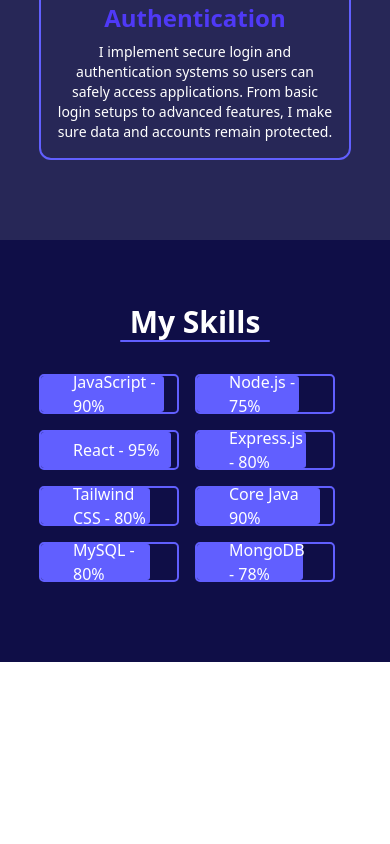
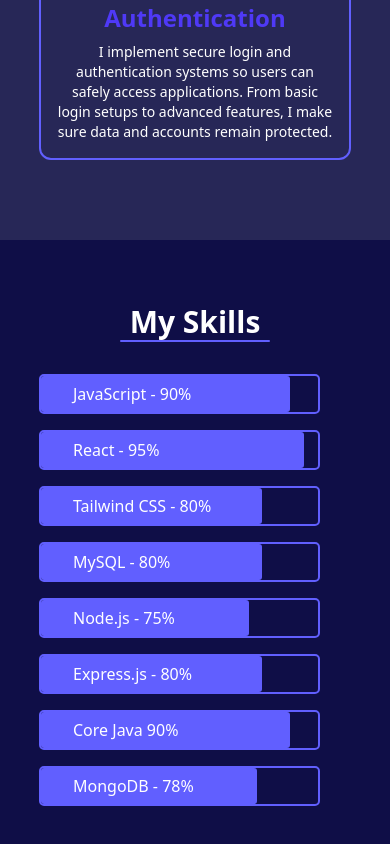
Before and after one commit to VikramKumarstm/MyPortfolio, a React (Vite) app: page / in a window 390 px wide. Shown: the part 4258-5102 px from the top of the page. Before the commit the page ends 4920 px from the top, so only its background shows below. Built offline with nearby package versions, Linux system fonts and the light colour scheme.

Commit message:
make responsive skills section

```diff
--- a/src/components/Skill.jsx
+++ b/src/components/Skill.jsx
@@ -5,7 +5,7 @@
     <div className='w-full h-full py-16 bg-[#0F0E47] text-white flex flex-col items-center'>
         <h1 className='text-3xl font-semibold w-full text-center'>My Skills</h1>
         <p className='w-[150px] h-[2px] rounded-2xl bg-indigo-500'></p>
-        <div className='w-[80%] pt-8 flex justify-between'>
+        <div className='w-[80%] pt-8 sm:flex justify-between'>
             <div className="basis-1/2">
                 <div className='w-[90%] h-[40px] rounded-[5px] border-2 border-indigo-500 mb-4'>
                     <div className='w-[90%] h-full rounded-[3px] bg-indigo-500 flex items-center'>
```
